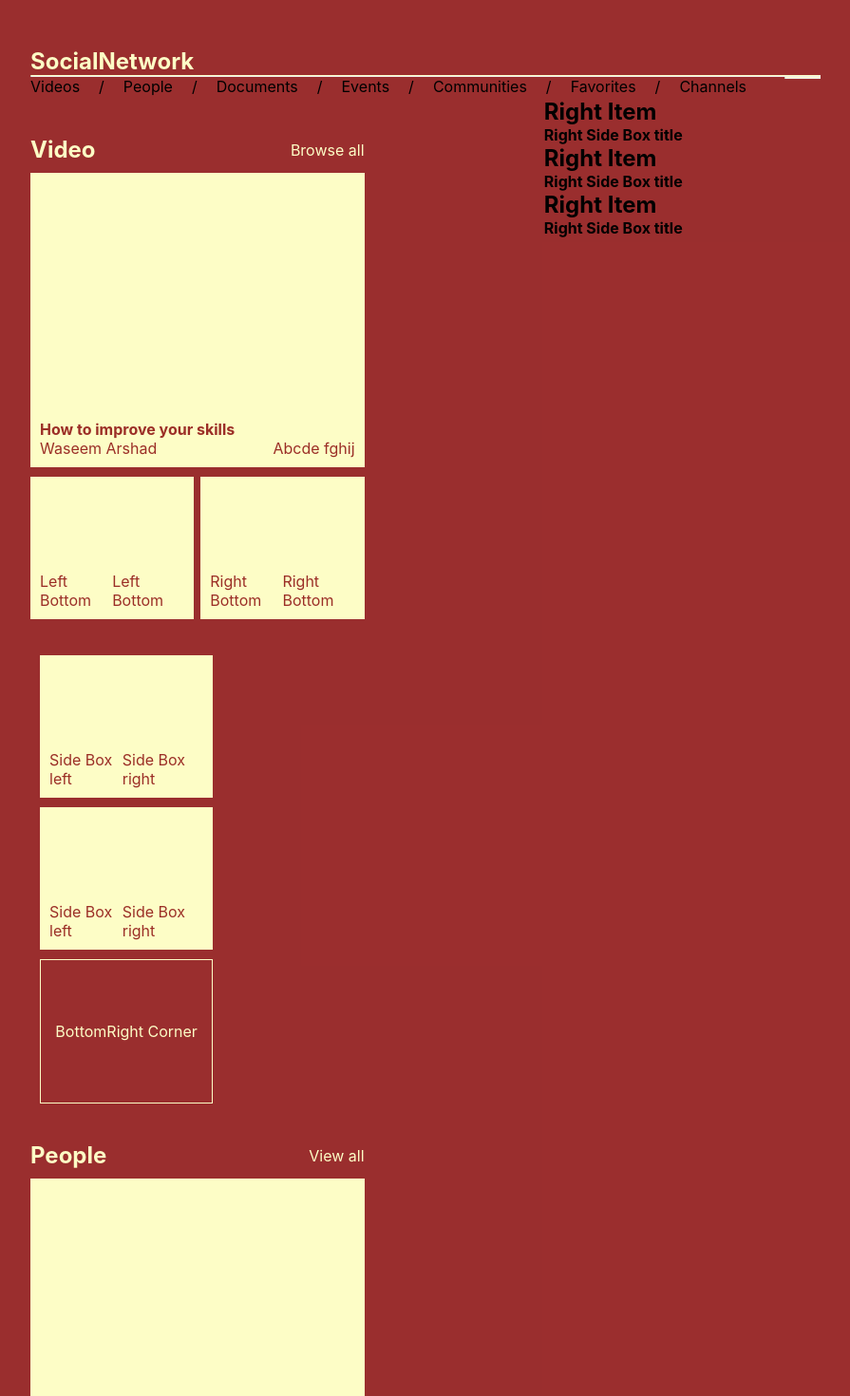
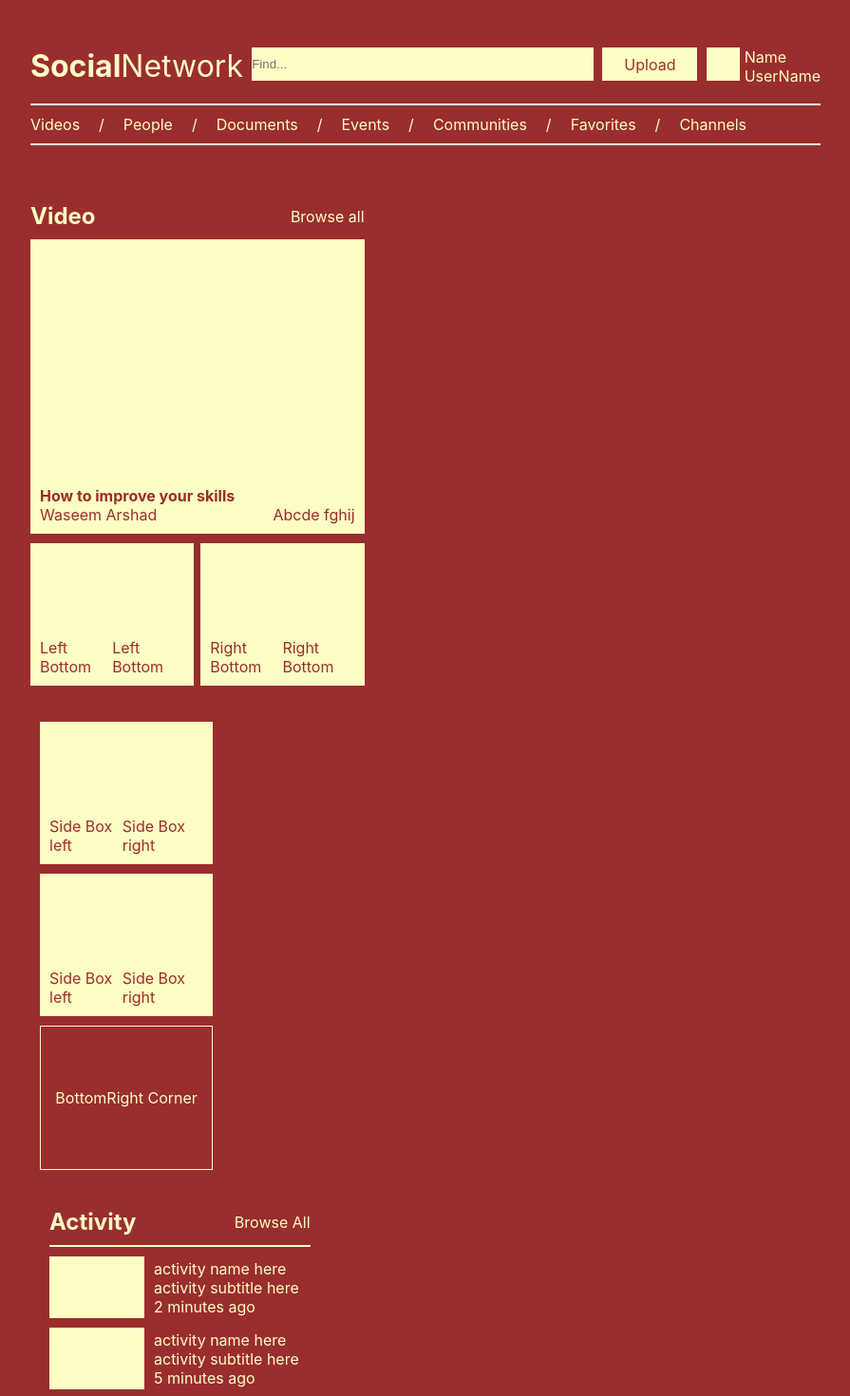
Before and after one commit to dhaniverdant/salt-social-network, a React (Create React App) app: page / in a window 1280 px wide. Shown: the top 1470 px of the page at 95% size, without its empty margins (192-1087 px from the left). Built offline with nearby package versions, Linux system fonts and the light colour scheme.

Commit message:
make header to footer based on design

```diff
--- /dev/null
+++ b/src/components/Activity.jsx
@@ -0,0 +1,35 @@
+import React from 'react';
+import { useMediaQuery } from 'react-responsive';
+import activity from "../assets/json/activity.json";
+import "../styles/activity.css";
+
+const Activity = () => {
+  const isBigScreen = useMediaQuery({ query: '(min-width: 1024px)' });
+  const chooseRightBoxClassName = isBigScreen ? "right-item-wrapper" : "tiles-wrapper";
+  const renderActivity = activity.map((data, index) => {
+    return (
+      <div key={index} className="box-and-subtitle-wrapper">
+        <div className="small-right-box" />
+        <div>
+          <div>{data.title}</div>
+          <div>{data.subtitle}</div>
+          <div>{data.time}</div>
+        </div>
+      </div>
+    );
+  });
+
+  return (
+    <div className={chooseRightBoxClassName}>
+      <div className="activity-title">
+        <h2>Activity</h2>
+        <p>Browse All</p>
+      </div>
+      <div className="right-box">
+        {renderActivity}
+      </div>
+    </div>
+  );
+}
+
+export default Activity;
--- /dev/null
+++ b/src/components/Channels.jsx
@@ -0,0 +1,32 @@
+import React from 'react';
+import channels from "../assets/json/channels.json";
+import { useMediaQuery } from 'react-responsive';
+import "../styles/channels.css";
+
+const Channels = () => {
+  const isBigScreen = useMediaQuery({ query: '(min-width: 1024px)' });
+  const chooseChannelClassName = isBigScreen ? "channels-wrapper" : "tiles-wrapper";
+  const renderChannels = channels.map((data, index) => {
+    return (
+      <div key={index}>
+        <div className="channels-box">
+          <div>{data.channel_name}</div>
+        </div>
+      </div>
+    );
+  });
+
+  return (
+    <div className={chooseChannelClassName}>
+      <div className="activity-title">
+        <h2>Channels</h2>
+        <p>Browse All</p>
+      </div>
+      <div className="channels-right-box">
+        {renderChannels}
+      </div>
+    </div>
+  );
+}
+
+export default Channels;
--- /dev/null
+++ b/src/components/Footer.jsx
@@ -0,0 +1,43 @@
+import React from 'react';
+import footer from '../assets/json/footer.json';
+import { useMediaQuery } from 'react-responsive';
+import '../styles/footer.css';
+
+const Footer = () => {
+  const isBigScreen = useMediaQuery({ query: '(min-width: 1024px)' });
+  const renderData = footer.map((data, index) => {
+    return (
+      <div key={index} style={{float: "left", display: "flex"}}>
+        <div>{data.menu}</div>
+        <div style={{padding: "0 20px"}}>{index !== footer.length - 1 ? "/" : ""}</div>
+      </div>
+    );
+  });
+  const renderMobileMenu = footer.map((data, index) => {
+    return (
+      <div key={index}>
+        <div>{data.menu}</div>
+      </div>
+    );
+  });
+  const chooseFooterClassName = isBigScreen ? renderData : renderMobileMenu;
+
+  return (
+    <div className="footer-wrapper">
+      <div className="footer-inline">
+        <div className="social-wrapper">
+          <div className="social-box" />
+          <div className="social-box" />
+          <div className="social-box" />
+        </div>
+        <div className="copyright-wrapper">
+          <div>Copyright 2021</div>
+          <div>Privacy / Terms</div>
+        </div>
+        {chooseFooterClassName}
+      </div>
+    </div>
+  );
+}
+
+export default Footer;
--- a/src/components/Header.jsx
+++ b/src/components/Header.jsx
@@ -14,9 +14,25 @@ const Header = () => {
 
   return (
     <div>
-      <h2  style={{color: "rgb(253, 253, 198)"}}>SocialNetwork</h2>
+      <div className="title-wrapper">
+        <div className="title">
+          <h1 style={{color: "rgb(253, 253, 198)"}}>Social</h1>
+          <p style={{color: "rgb(253, 253, 198)", fontSize: "32px"}}>Network</p>
+        </div>
+        <div>
+          <input type="text" name="name" className="input" placeholder="Find..." />
+        </div>
+        <div className="upload-box">Upload</div>
+        <div className="profile-wrapper">
+          <div className="profile-box" />
+          <div className="username-wrapper">
+            <div>Name</div>
+            <div>UserName</div>
+          </div>
+        </div>
+      </div>
       <hr style={{borderTop: "1px solid rgb(253, 253, 198)"}} />
-      <div className="inlineList">{renderData}</div>
+      <div className="header-inline">{renderData}</div>
       <hr style={{borderTop: "1px solid rgb(253, 253, 198)"}} />
     </div>
   );
--- a/src/components/Landing.jsx
+++ b/src/components/Landing.jsx
@@ -5,10 +5,17 @@ import { useMediaQuery } from 'react-responsive';
 import title from '../assets/json/main_box.json';
 import MenuTiles from './MenuTiles';
 import '../styles/landing.css';
+import Activity from './Activity';
+import Channels from './Channels';
+import Footer from './Footer';
 
 const Landing = () => {
   const isBigScreen = useMediaQuery({ query: '(min-width: 1024px)' });
   const renderBoxMainTitle = title.map((data, index) => {
+    const firstItem = data.id === 1;
+    const secondItem = data.id === 2;
+    const chooseRightItem = firstItem ? <Activity /> : secondItem ? <Channels /> : "";
+
     return (
       <div key={index}>
         <MenuTiles
@@ -17,18 +24,24 @@ const Landing = () => {
           inBoxTitle={data.in_box_title}
           inBoxSubtitle={data.in_box_subtitle}
           inBoxRightSubtitle={data.in_box_right_subtitle}
+          rightSideItem={chooseRightItem}
         />
       </div>
     );
   });
 
   return (
-    <div className="app-wrapper">
-      <div className="header-wrapper">{isBigScreen ? <Header /> : <MobileHeader />}</div>
-      <div className="content-wrapper">
-        {renderBoxMainTitle}
+    <>
+      <div className="app-wrapper">
+        <div className="header-wrapper">{isBigScreen ? <Header /> : <MobileHeader />}</div>
+        <div className="content-wrapper">
+          {renderBoxMainTitle}
+        </div>
       </div>
-    </div>
+        <div>
+          <Footer />
+        </div>
+    </>
   );
 }
 
--- a/src/components/MenuTiles.jsx
+++ b/src/components/MenuTiles.jsx
@@ -1,7 +1,11 @@
 import React from 'react';
+import { useMediaQuery } from 'react-responsive';
 import '../styles/menu-tiles.css';
 
 const MenuTiles = (props) => {
+  const isBigScreen = useMediaQuery({ query: '(min-width: 1024px)' });
+  const chooseSideBoxClassName = isBigScreen ? "side-box-wrapper" : "tiles-wrapper";
+
   return (
     <div>
       <div className="outer-wrapper">
@@ -34,15 +38,15 @@ const MenuTiles = (props) => {
             </div>
           </div>
         </div>
-        <div className="side-box-wrapper">
+        <div className={chooseSideBoxClassName}>
           <div className="side-box">
-            <div className="bottom-box-text-wrapper">
+            <div className="right-box-text-wrapper">
               <p>Side Box left</p>
               <p>Side Box right</p>
             </div>
           </div>
           <div className="side-box">
-            <div className="bottom-box-text-wrapper">
+            <div className="right-box-text-wrapper">
               <p>Side Box left</p>
               <p>Side Box right</p>
             </div>
@@ -53,12 +57,7 @@ const MenuTiles = (props) => {
           </div>
         </div>
       </div>
-      <div className="right-item-wrapper">
-        <h2>Right Item</h2>
-        <div className="right-box">
-          <h4>Right Side Box title</h4>
-        </div>
-      </div>
+      {props.rightSideItem}
     </div>
   );
 }
--- a/src/components/MobileHeader.jsx
+++ b/src/components/MobileHeader.jsx
@@ -20,7 +20,7 @@ const MobileHeader = () => {
     );
   });
   return (
-    <>
+    <div style={{marginBottom: "20px"}}>
       <div onClick={() => setIsOpen(!isOpen)} style={{float: "right"}}>
         <img
           src="/hamburger_icon_white.png"
@@ -35,12 +35,27 @@ const MobileHeader = () => {
         selectedKey={'entry'}
         onClose={() => setIsOpen(false)}
       >
+        <div className="profile-wrapper">
+        <div className="upload-box">Upload</div>
+          <div className="profile-box" />
+          <div className="username-wrapper">
+            <div>Name</div>
+            <div>UserName</div>
+          </div>
+        </div>
         <Item
           itemKey={'menu'}
           text={renderMenuName}
         />
       </Burger>
-    </>
+      <div className="title">
+        <h2 style={{color: "rgb(253, 253, 198)"}}>Social</h2>
+        <p style={{color: "rgb(253, 253, 198)", fontSize: "24px"}}>Network</p>
+      </div>
+      <div>
+        <input type="text" name="name" className="input" placeholder="Find..." />
+      </div>
+    </div>
   );
 }
 
```
